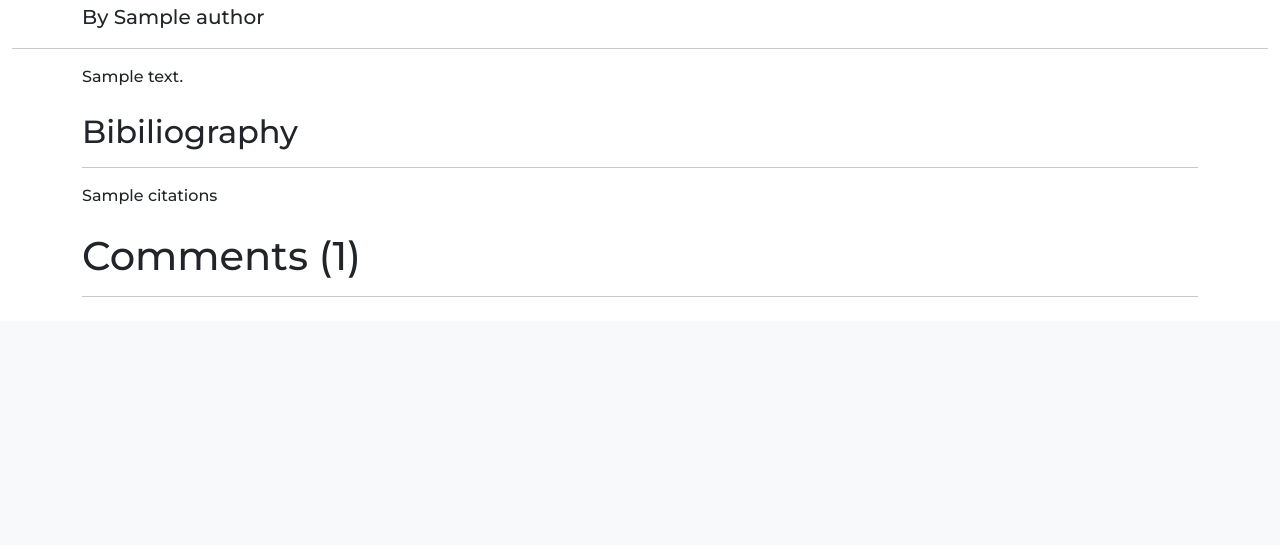
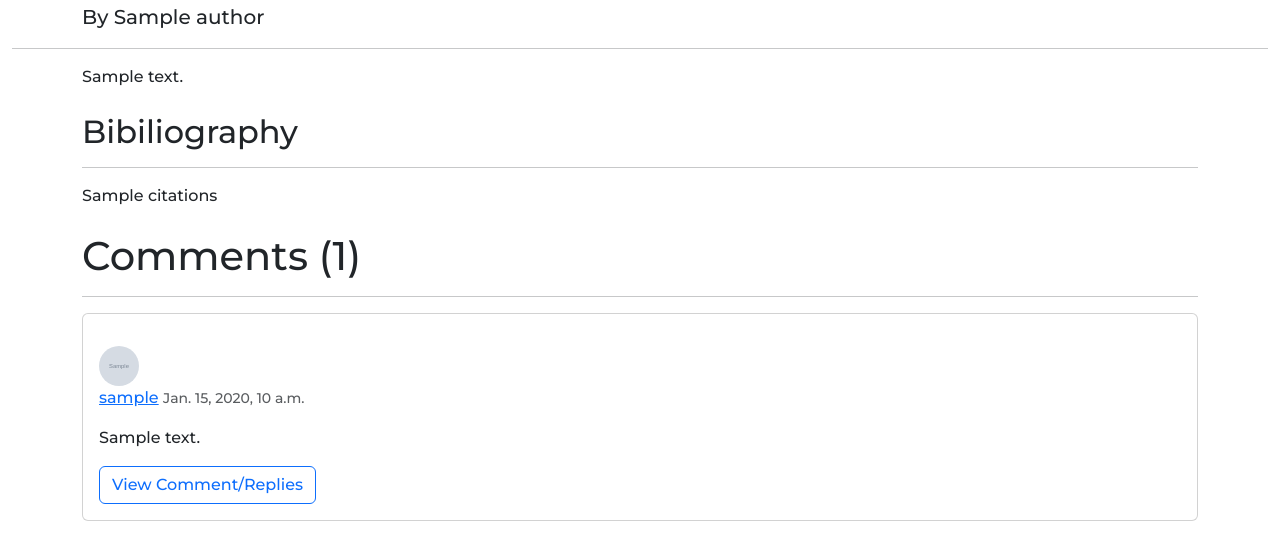
Before and after one commit to Nepul321/journal_site, a Django app: template src/posts/templates/article_detail.html in a window 1280 px wide. Shown: the part 876-1421 px from the top of the page. Before the commit the page ends 1173 px from the top, so only its background shows below. Run offline with Django 4.2, Linux system fonts and the light colour scheme; tables that the repository leaves empty hold one stand-in row (values such as "Sample post"); the template is opened without the code that fills it: values that come from a table or form of the project are taken from there, most other values are stand-ins (such as "Sample title", 1, 10 or a date in 2020); grey boxes marked "Sample" are stand-in pictures; some libraries are stand-ins or nearby versions.

Commit message:
Show comments in the frontend

```diff
--- a/src/posts/templates/article_detail.html
+++ b/src/posts/templates/article_detail.html
@@ -45,8 +45,43 @@
 </div>
 {% endif %}
 <div class="container my-4">
-    <h1>Comments ({{ obj.comments.count }})</h1>
+    <h1>Comments (<span id="commentCount" data-count="{{ comments.count }}">{{ obj.comments.count }}</span>)</h1>
     <hr />
+    {% for comment in obj.comments.all %}
+
+    <div class="card mb-3">
+        <div class="card-body">
+          <div class="profile-badge">
+            {% if comment.user.profile_pic %}
+            <p>
+             <div class="profile_pic">
+               <img src="{{ comment.user.profile_pic.url }}"
+               style="height: 40px; width : 40px; border-radius: 50%;"
+               alt="" />
+             </div>
+              <a href="">{{ comment.user.username }}</a>
+              <small class="text-muted">{{ comment.date }}</small>
+            </p>
+            {% else %}
+            <p>
+             <div style="width: 40px;
+             background-color: grey; color: white; height: 40px;
+             border-radius: 50%; text-align: center; justify-content: center;
+             align-items: center; display: flex;">
+                  {{ comment.user.username|slice:"1" }}
+             </div>
+             <a href="">{{ comment.user.username }}</a>
+             <small class="text-muted">{{ comment.date }}</small>
+            </p>
+            {% endif %}
+          </div>
+          <p>{{ comment.content|safe }}</p>
+          <div class="btn-group">
+            <a href="" class="btn btn-outline-primary">View Comment/Replies</a>
+          </div>
+        </div>
+      </div>
+    {% endfor %}
 </div>
 </div>
 {% endblock content %}
--- a/src/users/models.py
+++ b/src/users/models.py
@@ -8,6 +8,7 @@ class CustomUser(AbstractUser):
     email = models.EmailField(_('email address'), unique=True)
     is_author = models.BooleanField(default=False)
     name = models.CharField(max_length=255, blank=True)
+    profile_pic = models.ImageField(blank=True, upload_to="media/profile_pics/%Y/%m/%d/%H/%M")
     USERNAME_FIELD = 'email'
     REQUIRED_FIELDS = ('username', )
     objects = CustomUserManager()
```
Also changed, not shown: src/users/migrations/0004_customuser_profile_pic.py (added).
